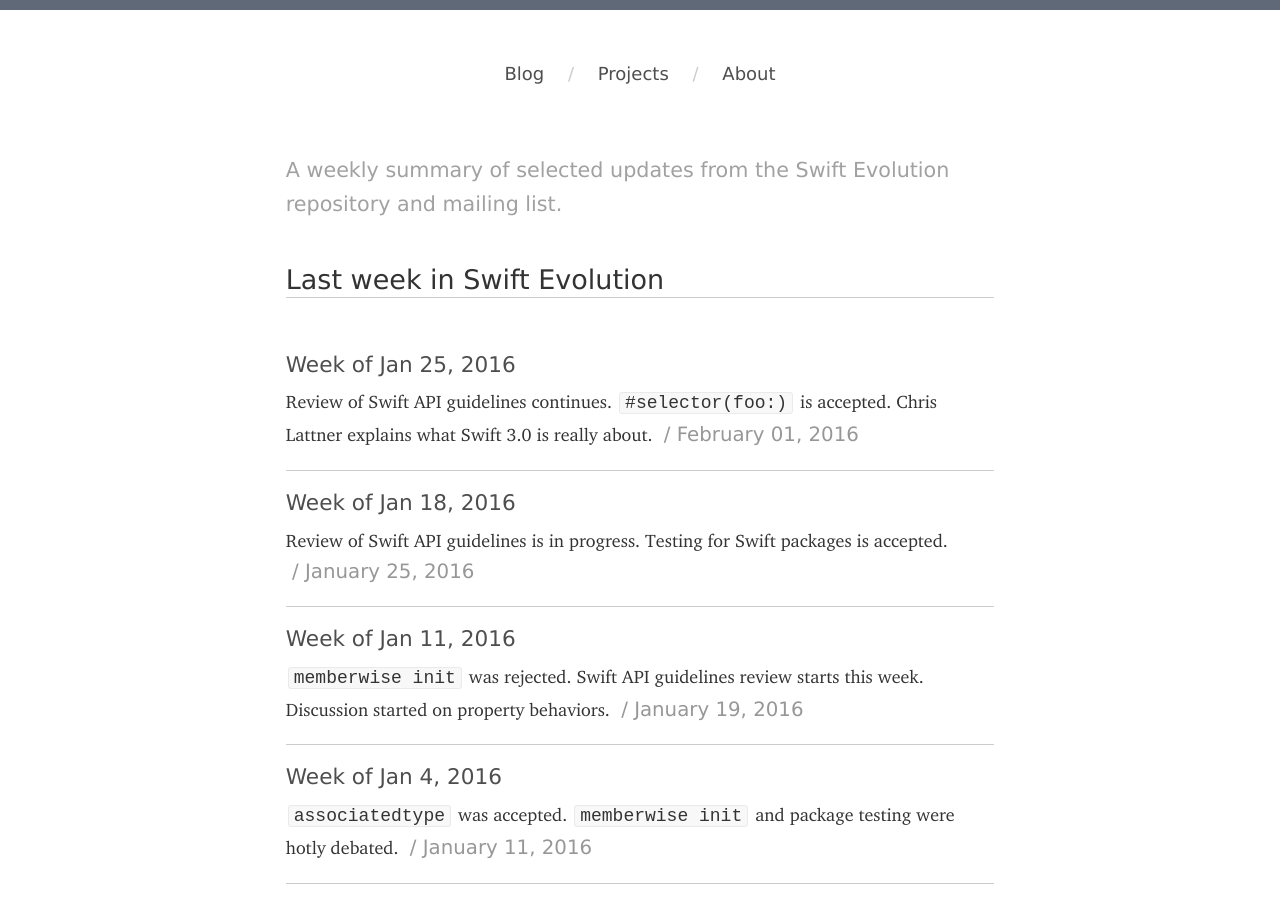
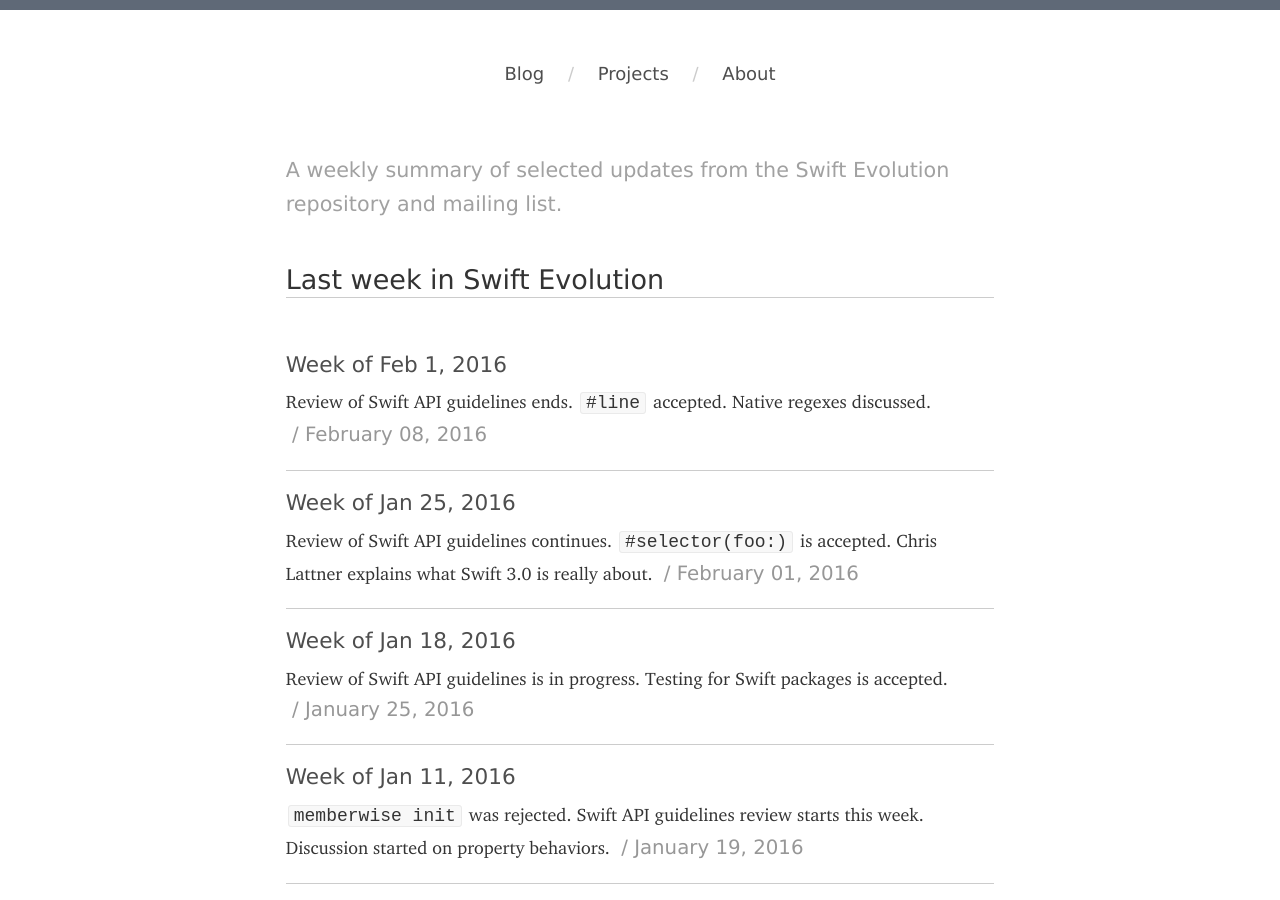
Before and after one commit to roop/roop.github.io, a Jekyll site: the page built from last-week-in-swift-evolution/index.md, in a window 1280 px wide and 900 px high. Built offline with Jekyll 4.4.1, drawn with Linux system fonts in a browser that asks for light colours; some web fonts are replaced; some of the changed lines change nothing that is shown.

Commit message:
LWISE: Week of Feb 1, 2016

````diff
--- a/_posts/2016-02-01-swift-evolution-week-of-01-25.md
+++ b/_posts/2016-02-01-swift-evolution-week-of-01-25.md
@@ -15,7 +15,8 @@
 
 ### Under review this week
 
-  - **API Design guidelines**
+  - <a name="api-design-guidelines"></a>
+    **API Design guidelines**
 
     _Previously:_ Weeks of
     [Jan 11](/last-week-in-swift-evolution/2016/swift-evolution-week-of-01-11/#api-design-guidelines),
@@ -80,7 +81,8 @@
 
     The deadline for this review has been extended to Feb 5, 2016.
 
-  - [Modernizing \_\_LINE\_\_, etc.](https://github.com/apple/swift-evolution/blob/master/proposals/0028-modernizing-debug-identifiers.md)
+  - <a name="modernizing-debug-identifiers"></a>
+    [Modernizing \_\_LINE\_\_, etc.](https://github.com/apple/swift-evolution/blob/master/proposals/0028-modernizing-debug-identifiers.md)
 
     While discussing how Obj-C selectors can be referenced cleanly from
     Swift (_previously:_ Weeks of [Jan 11](/last-week-in-swift-evolution/2016/swift-evolution-week-of-01-11/#objc-selectors), [Jan 18](/last-week-in-swift-evolution/2016/swift-evolution-week-of-01-18/#objc-selectors)), Chris Lattner [suggested](https://lists.swift.org/pipermail/swift-evolution/Week-of-Mon-20160118/007297.html) that "we could consider renaming `__LINE__` and friends to `#LINE`".
--- /dev/null
+++ b/_posts/2016-02-08-swift-evolution-week-of-02-01.md
@@ -0,0 +1,178 @@
+---
+layout: weekly
+weekly-title: "Last week in Swift Evolution"
+title: "Week of Feb 1, 2016"
+description: "Review of Swift API guidelines ends. <code>#line</code>
+accepted. Native regexes discussed."
+category: last-week-in-swift-evolution
+rss: /last-week-in-swift-evolution/rss.xml
+---
+
+Here's a summary of selected updates from last
+week from the Swift Evolution
+[repo](https://github.com/apple/swift-evolution) and [mailing
+list](https://lists.swift.org/pipermail/swift-evolution/):
+
+### Review discussions
+
+  - **API Design guidelines**
+
+    _Previously:_ Weeks of
+    [Jan 11](/last-week-in-swift-evolution/2016/swift-evolution-week-of-01-11/#api-design-guidelines),
+    [Jan 18](/last-week-in-swift-evolution/2016/swift-evolution-week-of-01-18/#api-design-guidelines),
+    [Jan 25](/last-week-in-swift-evolution/2016/swift-evolution-week-of-01-25/#api-design-guidelines).
+
+
+    In Swift 3, the look of the language is getting a redesign, which is
+    governed by three interlinked proposals:
+
+      - [API Design Guidelines](https://github.com/apple/swift-evolution/blob/master/proposals/0023-api-guidelines.md)
+
+        Based on the discussions, Dave Abrahams [started
+        afresh](https://lists.swift.org/pipermail/swift-evolution/Week-of-Mon-20160201/008838.html)
+        on reasoning about using function argument labels
+        (`add(thingie:)`) vs. merging the label with the function base
+        name (`addThingie()`) vs. dropping the label altogether
+        (`add()`), and
+        [revised](https://lists.swift.org/pipermail/swift-evolution/Week-of-Mon-20160201/009206.html)
+        it again.
+
+        Douglas Gregor made an importer with the revised scheme, and the
+        results look [like this](https://github.com/apple/swift-3-api-guidelines-review/pull/10).
+
+      - [Objective-C name translation](https://github.com/apple/swift-evolution/blob/master/proposals/0005-objective-c-name-translation.md)
+
+        Drew Crawford, Nate Cook and others strongly disapproved of dropping the
+        `NS` prefix for Foundation classes.
+
+        [Nate Cook](https://lists.swift.org/pipermail/swift-evolution/Week-of-Mon-20160201/008675.html):
+
+        > The Swift standard library defines Array, Set, and Dictionary
+        > as collection types with value semantics that operate quite
+        > differently from their peers in Foundation. This change will
+        > introduce OrderedSet, CountedSet, HashTable, MapTable, and
+        > others, all of which use reference semantics and therefore
+        > don't provide the same set of guarantees about ownership and
+        > immutability.
+
+        > As an example, the seemingly similar Set and CountedSet types
+        > produce different results from nearly identical code.
+
+        [Dave Abrahams](https://lists.swift.org/pipermail/swift-evolution/Week-of-Mon-20160201/008760.html):
+
+        > I think the juxtaposition of Array, String, Dictionary, and
+        > Set (mutable, with value semantics) and MutableArray,
+        > MutableString, MutableDictionary, and MutableSet (mutable,
+        > with reference semantics) is one of the most obvious problems
+        > with this part of the change.
+
+        Erica Sadun [wrote about this proposal](http://ericasadun.com/2016/02/02/se-0005-the-one-swift-evolution-proposal-youll-want-to-know-about/) in general in her blog:
+
+        > I’m not convinced that developers will welcome widespread API
+        > adjustments that may incur costs in code review, error
+        > detection, maintenance as well as the production of new code.
+
+      - [Swift stdlib API changes](https://github.com/apple/swift-evolution/blob/master/proposals/0006-apply-api-guidelines-to-the-standard-library.md)
+
+        Dave Abrahams [explained](https://lists.swift.org/pipermail/swift-evolution/Week-of-Mon-20160201/008793.html) the reasons for proposing that "Generator"s be changed to "Iterators":
+
+         1. Iterator is the more well known concept
+         2. The method name “generate()” was obviously wrong ... Once
+            you start thinking about other names for that, it leads
+            naturally to considering other names for the things it
+            returns.
+
+### Accepted proposals
+
+  - [Modernizing \_\_LINE\_\_, etc.](https://github.com/apple/swift-evolution/blob/master/proposals/0028-modernizing-debug-identifiers.md)
+
+    _Previously_: Week of
+    [Jan 25](/last-week-in-swift-evolution/2016/swift-evolution-week-of-01-25/#modern-debug-identifiers).
+
+    This proposal was [accepted](https://lists.swift.org/pipermail/swift-evolution/Week-of-Mon-20160201/008982.html), but this means that `#line` means different things based on its position in a line.
+
+
+    If the `#line` is in the middle of a line, it would be a debug identifier
+    for the current line, like in:
+
+    ```
+    print("At line \(#line) of file \(#file)")
+    ```
+
+    If the `#line` is at the start of a line, it's a [line control
+    statement](https://developer.apple.com/library/ios/documentation/Swift/Conceptual/Swift_Programming_Language/zzSummaryOfTheGrammar.html#//apple_ref/doc/uid/TP40014097-CH38-NoLink_925)
+    that tells the compiler to use that line number and filename for
+    error messages (useful for in Swift code that is
+    automatically-generated based on some other directive file).
+
+    ```
+    #line 10 "foo.grammar"
+    ```
+
+    Chris Lattner says:
+
+    > The core team isn’t thrilled with the magic “first token on a
+    > line” whitespace behavior that #line will be getting, and would
+    > like someone to start a discussion about renaming the old #line
+    > directive to something more specific and tailored to its purpose.
+
+    The alternatives being explored for the line control statement
+    include renaming it to `#setline` and `#sourceline`, or using a
+    different syntax altogether, like `#reset line=50,
+    file="foo.swift"`.
+
+### Up for review
+
+  - [Remove passing function arguments as tuples](https://github.com/apple/swift-evolution/blob/master/proposals/0029-remove-implicit-tuple-splat.md)
+
+    Implicit tuple-splatting for function calls is a little-known and
+    hardly-ever-used feature in Swift, and Chris Lattner proposes that it
+    be removed.
+
+### Discussions
+
+  - <a name="regex"></a>
+    **Regular expressions**
+
+    Patrick Gili
+    [made](https://lists.swift.org/pipermail/swift-evolution/Week-of-Mon-20160125/008544.html)
+    a draft proposal to have regex literals in Swift, by introducing a
+    Perl-like syntax for creating `NSRegularExpression` instances.
+
+    But it turned out that Chris Lattner's plans for regexes in Swift
+    are different and much more ambitious. He
+    [said](https://lists.swift.org/pipermail/swift-evolution/Week-of-Mon-20160125/008593.html):
+
+    > Instead of introducing regex literals, I’d suggest
+    > that you investigate introducing regex’s to the pattern grammar,
+    > which is what Swift uses for matching already.  Regex’s should be
+    > usable in the cases of a switch, for example.  Similarly, they
+    > should be able to bind variables directly to subpatterns.
+    >
+    > Further, I highly recommend checking out Perl 6’s regular
+    > expressions.  They are a community that has had an obsessive
+    > passion for regular expressions, and in Perl 6 they were given the
+    > chance to reinvent the wheel based on what they learned.  What
+    > they came up with is very powerful, and pretty good all around.
+
+    And then, [in another mail](https://lists.swift.org/pipermail/swift-evolution/Week-of-Mon-20160201/008866.html):
+
+    > I think it would make a lot of sense for primitive types to
+    > support “default” regex rules (e.g. integers would default to
+    > /[0-9]+/ ) and then have modifier characters that support other
+    > standard modes for them (e.g. x for hexadecimal).  This would
+    > obviously want to be extensible to arbitrary types, so that (e.g.)
+    > NSDate could support the format families that make sense.
+
+### Other stuff
+
+  - There's now an app to follow the Swift-related mailing lists:
+    [Hirundo](https://stylemac.com/hirundo/)
+
+    I find it very useful, and if you'd like to follow the discussions
+    in more detail, you should definitely give this app a try.
+
+### Other weeklies
+
+  - Jesse Squires' [Swift Weekly Brief Issue #8](http://swiftweekly.github.io/issue-8/)
+    talks about open-source Swift happenings last week
````
